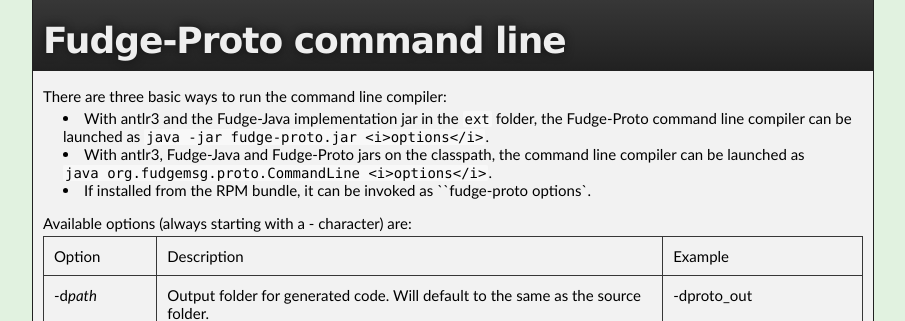
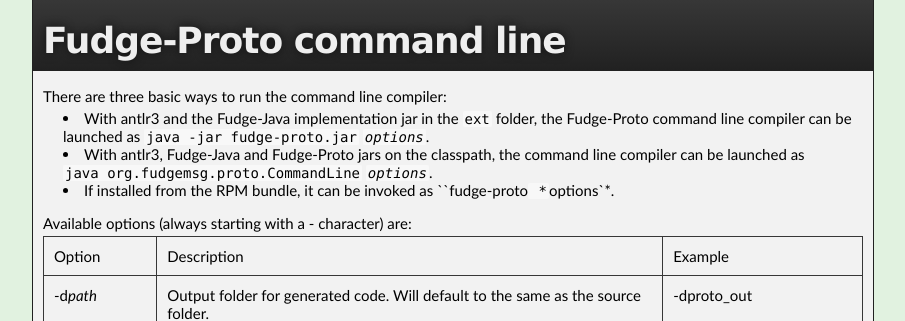
Before and after one commit to FudgeMsg/fudgemsg.github.io, a Jekyll site: the page built from docs/fudge-proto-command-line.md, in a window 1280 px wide. Shown: the top 321 px of the page, without its empty margins (187-1092 px from the left). Built offline with Jekyll 4.4.1, drawn with Linux system fonts in a browser that asks for light colours.

Commit message:
New version of website

```diff
--- a/docs/fudge-proto-command-line.md
+++ b/docs/fudge-proto-command-line.md
@@ -6,10 +6,10 @@
 There are three basic ways to run the command line compiler:
 
 * With antlr3 and the Fudge-Java implementation jar in the `ext` folder, the Fudge-Proto
-command line compiler can be launched as `java -jar fudge-proto.jar <i>options</i>`.
+command line compiler can be launched as `java -jar fudge-proto.jar` *`options`*.
 * With antlr3, Fudge-Java and Fudge-Proto jars on the classpath, the command line compiler
-can be launched as `java org.fudgemsg.proto.CommandLine <i>options</i>`.
-* If installed from the RPM bundle, it can be invoked as ``fudge-proto <i>options</i>`.
+can be launched as `java org.fudgemsg.proto.CommandLine` *`options`*.
+* If installed from the RPM bundle, it can be invoked as ``fudge-proto` *`options`*.
 
 Available options (always starting with a - character) are:
 
```
